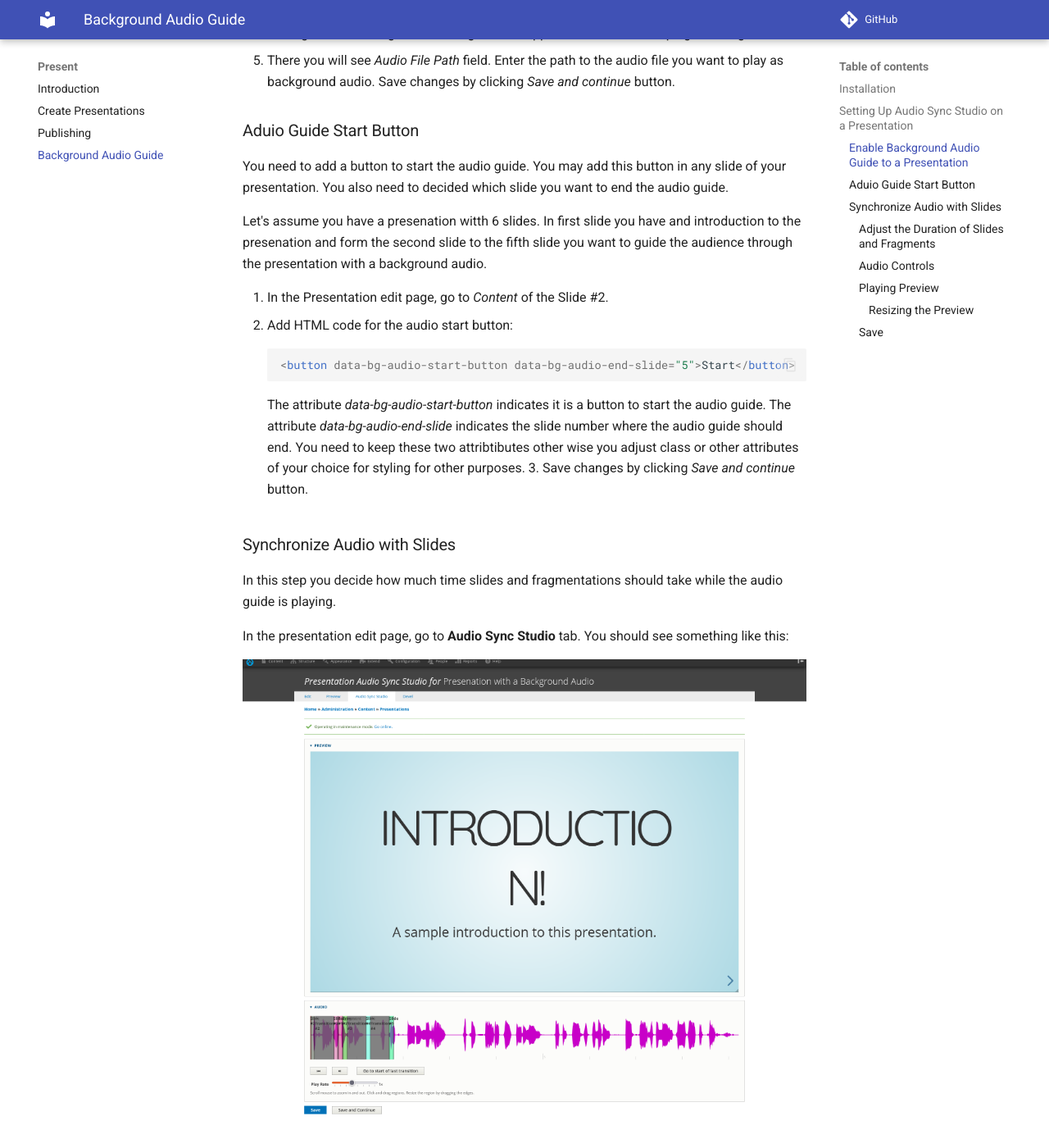
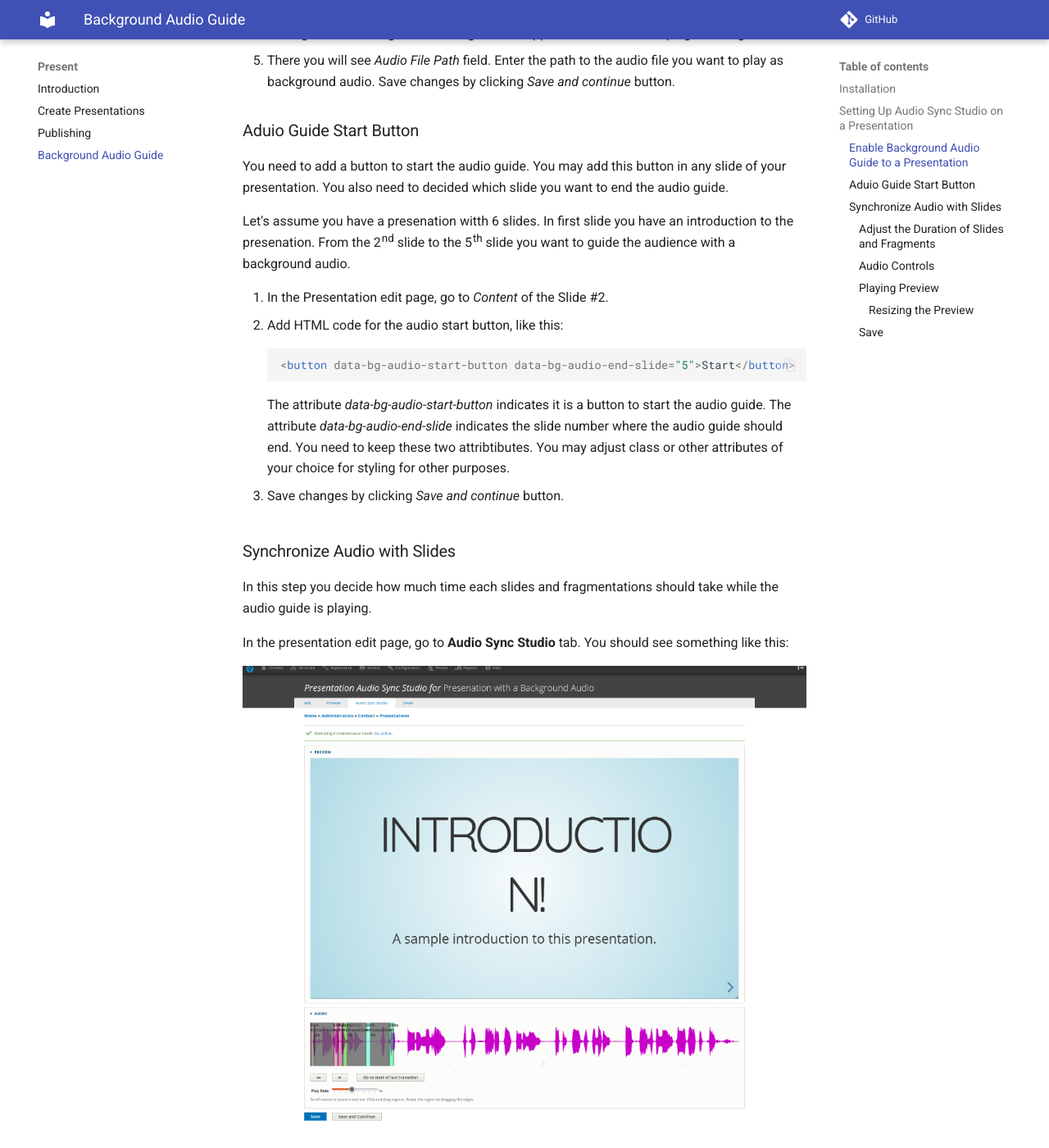
Before and after one commit to Wickwood-LLC/present-docs, an MkDocs documentation site: the page built from docs/background-audio-guide/index.md, in a window 1280 px wide and 1400 px high, scrolled down 945 px. Shown: the whole window at 82% size. Built offline with MkDocs 1.6.1 and Material for MkDocs 9.7.7, drawn with Linux system fonts in a browser that asks for light colours; comment, search, counter and statistics services are not loaded; some of the changed text lies outside the part shown.

Commit message:
Improements.

````diff
--- a/docs/background-audio-guide/index.md
+++ b/docs/background-audio-guide/index.md
@@ -32,21 +32,22 @@ This involves these steps:
 
 You need to add a button to start the audio guide. You may add this button in any slide of your presentation. You also need to decided which slide you want to end the audio guide.
 
-Let's assume you have a presenation witth 6 slides. In first slide you have and introduction to the presenation and form the second slide to the fifth slide you want to guide the audience through the presentation with a background audio.
+Let's assume you have a presenation witth 6 slides. In first slide you have an introduction to the presenation. From the 2^nd^ slide to the 5^th^  slide you want to guide the audience with a background audio.
 
 1. In the Presentation edit page, go to *Content* of the Slide #2.
-2. Add HTML code for the audio start button:
+2. Add HTML code for the audio start button, like this:
 
-    ``` html
-    <button data-bg-audio-start-button data-bg-audio-end-slide="5">Start</button>
-    ```
+	``` html
+	<button data-bg-audio-start-button data-bg-audio-end-slide="5">Start</button>
+	```
 
-    The attribute *data-bg-audio-start-button* indicates it is a button to start the audio guide. The attribute *data-bg-audio-end-slide* indicates the slide number where the audio guide should end. You need to keep these two attribtibutes other wise you adjust class or other attributes of your choice for styling for other purposes.
+	The attribute *data-bg-audio-start-button* indicates it is a button to start the audio guide. The attribute *data-bg-audio-end-slide* indicates the slide number where the audio guide should end. You need to keep these two attribtibutes. You may adjust class or other attributes of your choice for styling for other purposes.
+
 3. Save changes by clicking *Save and continue* button.
 
 ### Synchronize Audio with Slides
 
-In this step you decide how much time slides and fragmentations should take while the audio guide is playing.
+In this step you decide how much time each slides and fragmentations should take while the audio guide is playing.
 
 In the presentation edit page, go to **Audio Sync Studio** tab. You should see something like this:
 
@@ -65,7 +66,7 @@ You cannot resize the regions for transitions. You can only drag them to adjust
 
 For the first time, the regions for slides and fragments will be with a minimum width set (which is 100 milliseconds). You can resize and drag them to adjust their start position and duration to match with the audio track.
 
-In above example, only slides from #2 to #5 appeared in the audio track. That is because we start plaing the audio from the second slide and ends in 5th slide.
+In above example, only slides from #2 to #5 appeared in the audio track. That is because we start playing the audio from the 2^nd^ slide and ends in the 5^th^ slide.
 
 #### Audio Controls
 
````
Also changed, not shown: other parts of docs/background-audio-guide/index.md (+4 -3 lines), docs/create-presentations/index.md (+6 -6 lines).
